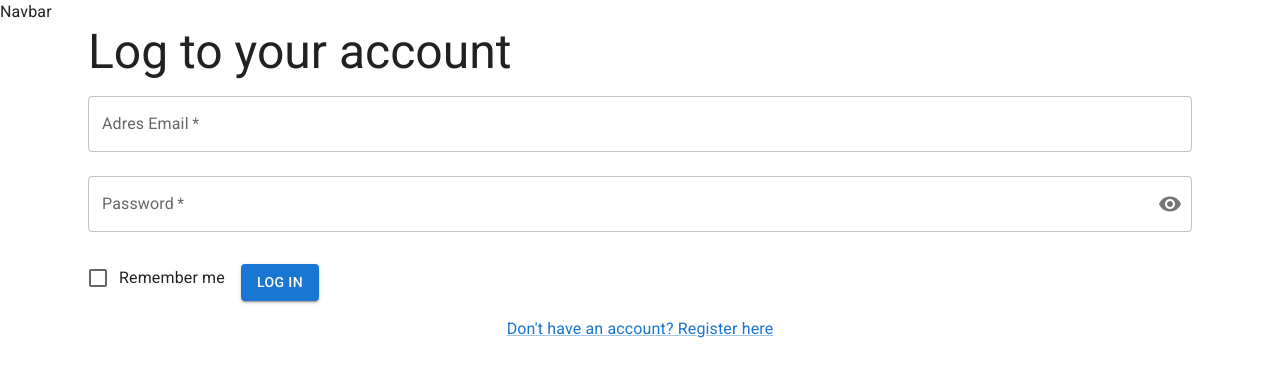
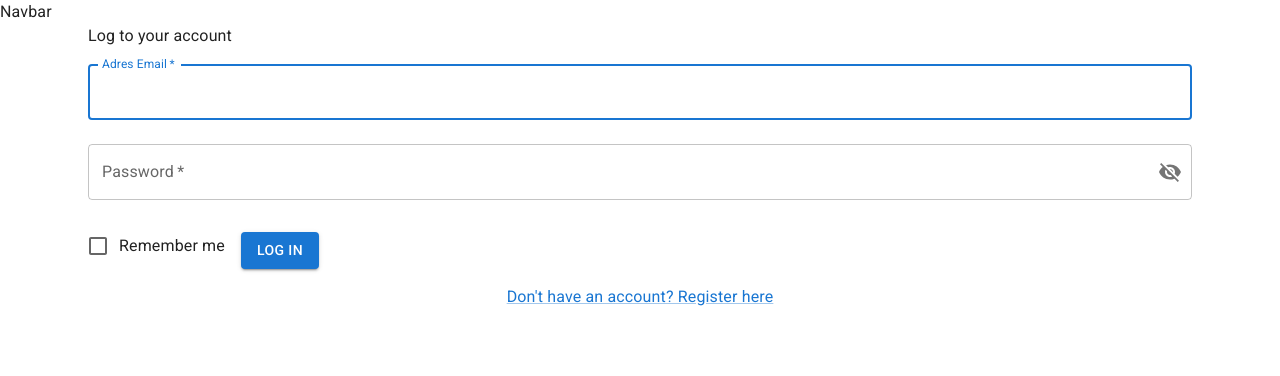
Before and after one commit to AlicjaSzot/Authentication-System---Backend-Service, a React (Create React App) app in the folder frontend/: page /login in a window 1280 px wide. Shown: the top 376 px of the page. Built offline with nearby package versions, Linux system fonts and the light colour scheme.

Commit message:
Improve a11y

```diff
--- a/frontend/src/components/LoginForm.tsx
+++ b/frontend/src/components/LoginForm.tsx
@@ -61,14 +61,19 @@ const LoginForm = ({
           <TextField
             {...field}
             inputRef={ref}
+            id="email"
             margin="normal"
             label="Adres Email"
             required
             fullWidth
             type="email"
             autoComplete="email"
+            autoFocus
             error={!!errors.email}
+            aria-invalid={!!errors.email}
+            aria-describedby="email-helper-text"
             helperText={errors.email?.message}
+            FormHelperTextProps={{ id: "email-helper-text" }}
           />
         )}
       />
@@ -79,14 +84,18 @@ const LoginForm = ({
           <TextField
             {...field}
             inputRef={ref}
+            id="password"
             margin="normal"
             label="Password"
             required
             fullWidth
             autoComplete="current-password"
             error={!!errors.password}
+            aria-invalid={!!errors.password}
+            aria-describedby="password-helper-text"
             helperText={errors.password?.message}
-            type={showPassword ? "password" : "text"}
+            FormHelperTextProps={{ id: "password-helper-text" }}
+            type={showPassword ? "text" : "password"}
             InputProps={{
               endAdornment: (
                 <InputAdornment position="end">
@@ -96,7 +105,7 @@ const LoginForm = ({
                     edge="end"
                     onMouseDown={handleMouseDownPassword}
                   >
-                    {showPassword ? <VisibilityOff /> : <Visibility />}
+                    {showPassword ? <Visibility /> : <VisibilityOff />}
                   </IconButton>
                 </InputAdornment>
               ),
--- a/frontend/src/pages/LoginPage.tsx
+++ b/frontend/src/pages/LoginPage.tsx
@@ -11,6 +11,7 @@ const LoginPage = () => {
   const handleLogin = async (data: LoginCredentials) => {
     try {
       await LoginUser(data);
+
       toast.success("Login successful!");
 
       navigate("/dashboard");
@@ -22,7 +23,7 @@ const LoginPage = () => {
 
   return (
     <Container>
-      <Typography variant="h3">Log to your account</Typography>
+      <Typography component="h1">Log to your account</Typography>
       <LoginForm onSubmit={handleLogin} />
     </Container>
   );
```
